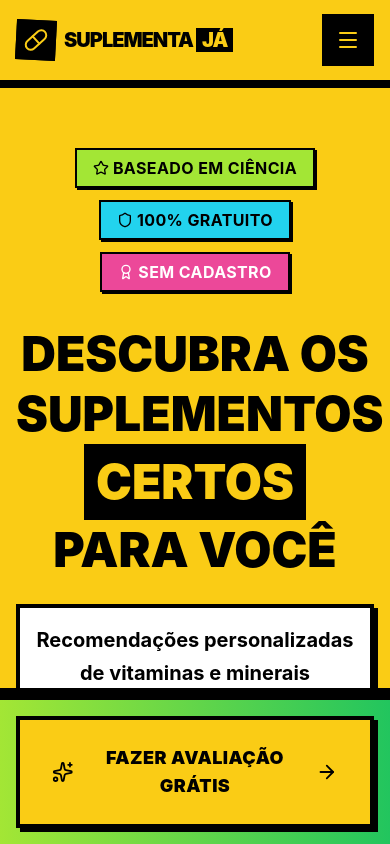
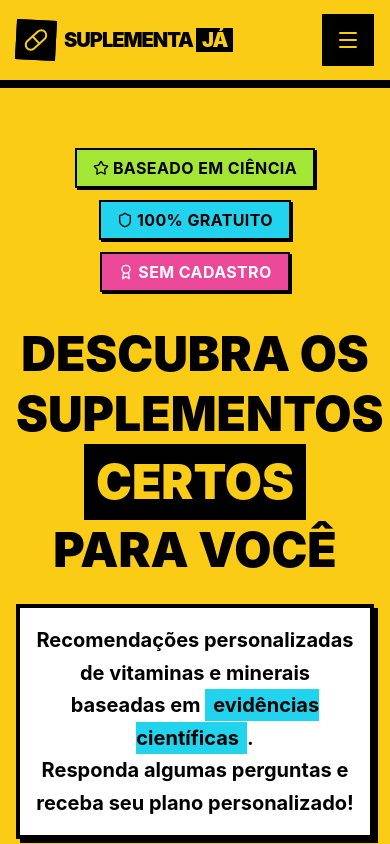
Before and after one commit to joshuaas5/suplementaj-, a Next.js app: page / in a window 390 px wide. Shown: the top 844 px of the page. Built offline with nearby package versions, Linux system fonts and the light colour scheme; no server answers.

Commit message:
remove: botão fixo mobile da homepage
Remove botão sticky inferior que aparecia no mobile
Conforme solicitado pelo usuário

```diff
--- a/app/page.tsx
+++ b/app/page.tsx
@@ -47,23 +47,6 @@ export default function Home() {
         type="application/ld+json"
         dangerouslySetInnerHTML={{ __html: JSON.stringify(websiteSchema) }}
       />
-
-      {/* Botão Fixo Mobile - Aparece SEMPRE no mobile */}
-      <div className="fixed bottom-0 left-0 right-0 z-50 md:hidden">
-        <Link href="/avaliacao" className="block">
-          <div className="bg-gradient-to-r from-lime-400 to-green-500 border-t-4 border-black p-4 shadow-[0_-8px_0_0_#000]">
-            <Button
-              variant="primary"
-              size="lg"
-              className="w-full text-lg font-black uppercase py-6 shadow-[4px_4px_0_0_#000] hover:shadow-[2px_2px_0_0_#000] transition-all"
-            >
-              <Sparkles className="w-6 h-6 mr-2" />
-              Fazer Avaliação Grátis
-              <ArrowRight className="w-6 h-6 ml-2" />
-            </Button>
-          </div>
-        </Link>
-      </div>
 
       {/* Hero Section - NEOBRUTALISM */}
       <section className="relative overflow-hidden bg-yellow-400 border-b-8 border-black">
@@ -492,9 +475,6 @@ export default function Home() {
           </div>
         </div>
       </section>
-
-      {/* Padding no final para não cobrir conteúdo com o botão fixo mobile */}
-      <div className="h-24 md:hidden" />
     </div>
   )
 }
```
